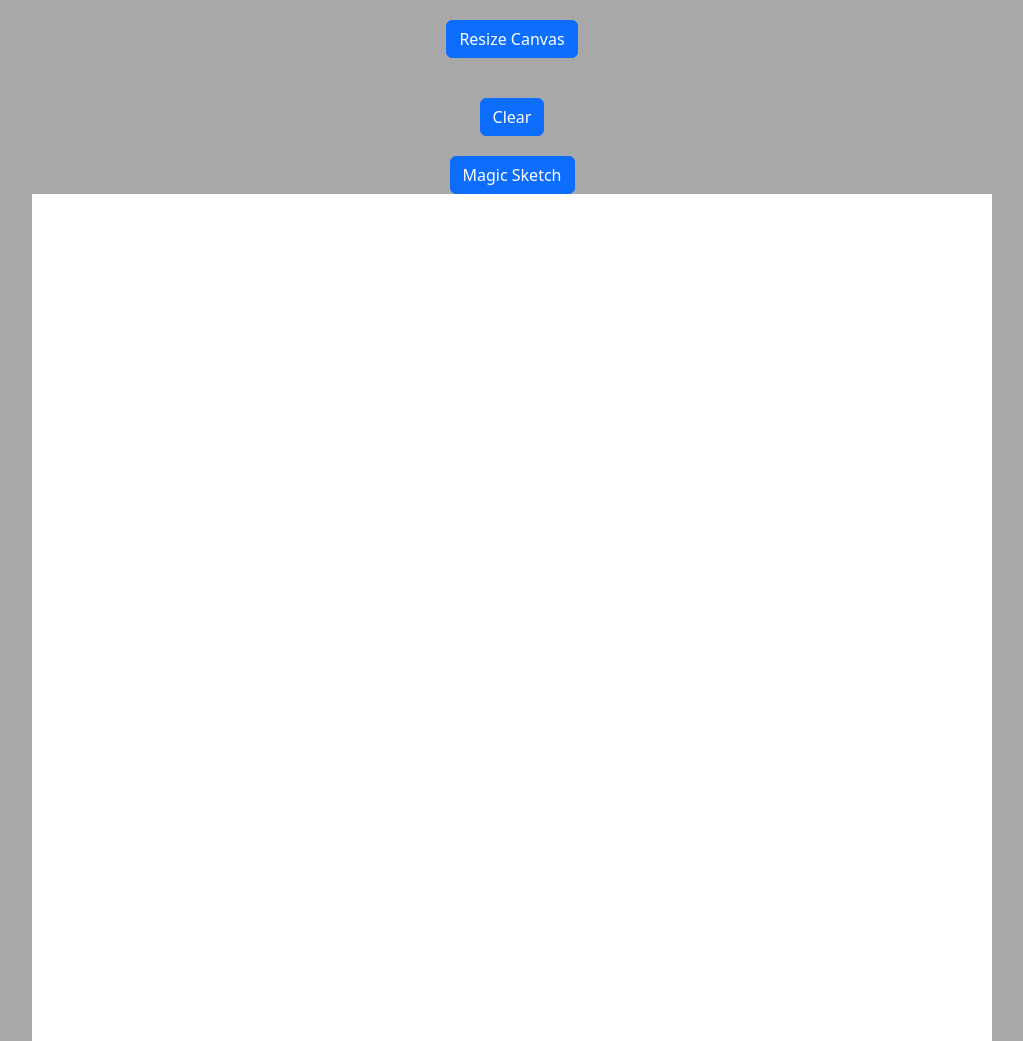
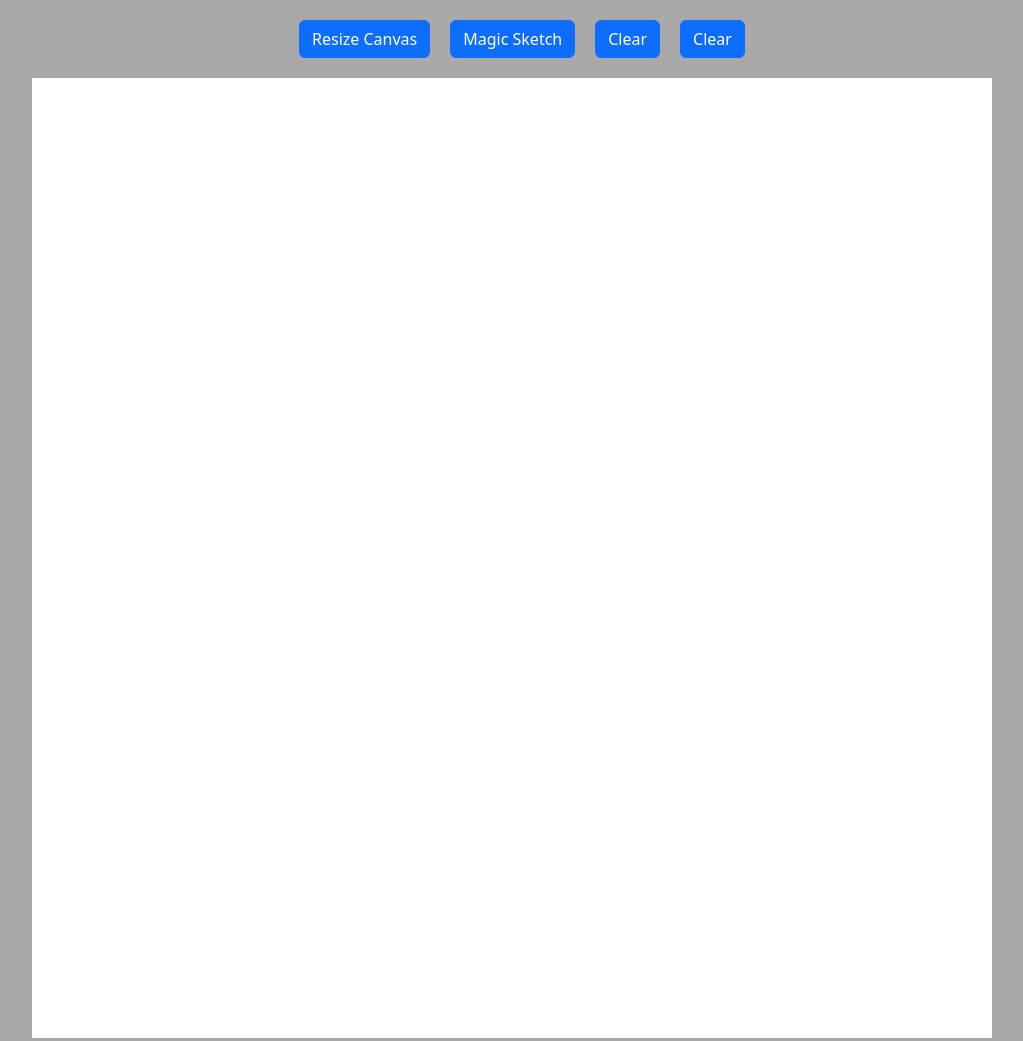
Before and after one commit to JessToni/etch-a-sketch, a plain HTML site: page index.html in a window 1280 px wide. Shown: the top 1041 px of the page, without its empty margins (128-1151 px from the left). Drawn offline with nearby package versions, Linux system fonts and the light colour scheme.

Commit message:
Add shade-btn and arrange buttons horizontally

```diff
--- a/index.html
+++ b/index.html
@@ -8,9 +8,12 @@
     <link href="https://cdn.jsdelivr.net/npm/bootstrap@5.3.0/dist/css/bootstrap.min.css" rel="stylesheet" integrity="sha384-9ndCyUaIbzAi2FUVXJi0CjmCapSmO7SnpJef0486qhLnuZ2cdeRhO02iuK6FUUVM" crossorigin="anonymous">
 </head>
 <body>
-    <button id="canvas-btn" type="button" class="btn btn-primary">Resize Canvas</button>
-    <button id="clear-btn" type="button" class="btn btn-primary">Clear</button>
-    <button id="magic-btn" type="button" class="btn btn-primary">Magic Sketch</button>
+    <div class="button-group">
+        <button id="canvas-btn" type="button" class="btn btn-primary">Resize Canvas</button>
+        <button id="magic-btn" type="button" class="btn btn-primary">Magic Sketch</button>
+        <button id="clear-btn" type="button" class="btn btn-primary">Clear</button>
+        <button id="shade-btn" type="button" class="btn btn-primary">Clear</button>
+    </div>
     <div id="container"></div>
     <script src="script.js"></script>
 </body>
--- a/style.css
+++ b/style.css
@@ -7,6 +7,13 @@ body {
     justify-content: center;
     align-items: center;
     min-height: 100vh;
+}
+
+.button-group {
+    display: flex;
+    flex-direction: row;
+    justify-content: center;
+    align-items: center;
 }
 
 #container {
```
